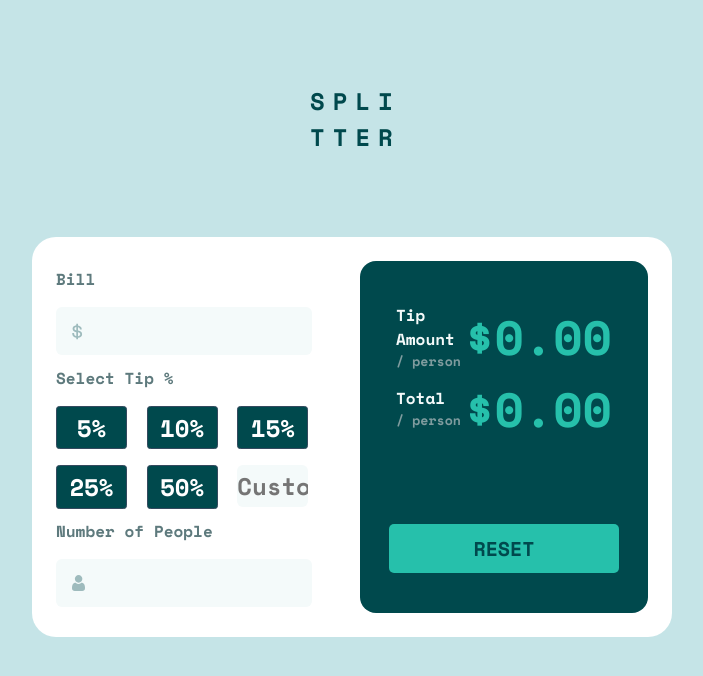
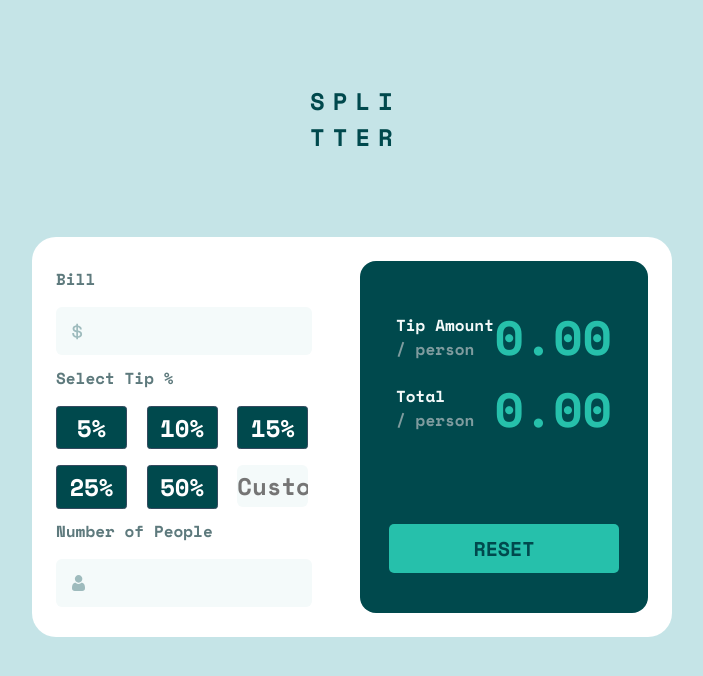
Before and after one commit to Patorikkun/tip-calculator-app, a React (Create React App) app: page / in a window 1280 px wide. Shown: the top 676 px of the page, without its empty margins (288-991 px from the left). Built offline with nearby package versions, Linux system fonts and the light colour scheme.

Commit message:
added-compute-functions

```diff
--- a/src/Bill.js
+++ b/src/Bill.js
@@ -1,11 +1,16 @@
-import React from "react";
+import React, { useEffect } from "react";
 import styled from "styled-components";
 import Label from "./DollarIcon";
 
-const Bill = () => {
+const Bill = ({ billAmount, setBillAmount, resetFields }) => {
   return (
     <Container>
-      <StyledBill type="number"></StyledBill>
+      <StyledBill
+        type="number"
+        className="clear-on-reset"
+        value={billAmount}
+        onChange={(event) => setBillAmount(event.target.value)}
+      ></StyledBill>
       <Label></Label>
     </Container>
   );
--- a/src/Calculator.js
+++ b/src/Calculator.js
@@ -1,13 +1,56 @@
-import React from "react";
+import React, { useState } from "react";
 import styled from "styled-components";
 import Computations from "./Computations";
 import Totals from "./Totals";
 
 const Calculator = () => {
+  const [billAmount, setBillAmount] = useState("");
+
+  const [customTip, setCustomTip] = useState("");
+
+  const [numPeople, setNumPeople] = useState("");
+
+  const [tipAmount, setTipAmount] = useState("");
+
+  const [totalAmount, setTotalAmount] = useState("");
+
+  const [resetFields, setResetFields] = useState(false);
+
+  const [selectedTip, setSelectedTip] = useState({ checked: {} });
+
+  const resetHandler = () => {
+    setResetFields(!resetFields);
+    setBillAmount("");
+    setCustomTip("");
+    setNumPeople("");
+    setTotalAmount("");
+    setTipAmount("");
+    setSelectedTip({ checked: {} });
+  };
+
   return (
     <StyledCalculator>
-      <Computations></Computations>
-      <Totals></Totals>
+      <Computations
+        billAmount={billAmount}
+        customTip={customTip}
+        numPeople={numPeople}
+        tipAmount={tipAmount}
+        totalAmount={totalAmount}
+        setTotalAmount={setTotalAmount}
+        setBillAmount={setBillAmount}
+        setCustomTip={setCustomTip}
+        setNumPeople={setNumPeople}
+        setTipAmount={setTipAmount}
+        resetFields={resetFields}
+        selectedTip={selectedTip}
+        setSelectedTip={setSelectedTip}
+      ></Computations>
+
+      <Totals
+        tipAmount={tipAmount}
+        totalAmount={totalAmount}
+        resetHandler={resetHandler}
+      ></Totals>
     </StyledCalculator>
   );
 };
--- a/src/Computations.js
+++ b/src/Computations.js
@@ -1,22 +1,60 @@
-import React from "react";
+import React, { useState, useEffect } from "react";
 import styled from "styled-components";
 import Bill from "./Bill";
 import SelectTip from "./SelectTip";
 import PeopleNum from "./PeopleNum";
-const Computations = () => {
+
+const Computations = ({
+  billAmount,
+  customTip,
+  numPeople,
+  tipAmount,
+  totalAmount,
+  setTotalAmount,
+  setBillAmount,
+  setCustomTip,
+  setNumPeople,
+  setTipAmount,
+  resetFields,
+  selectedTip,
+  setSelectedTip,
+}) => {
+  const tipAmountCompute = (billAmount * customTip) / numPeople;
+  const totalAmountCompute = billAmount / numPeople + tipAmountCompute;
+  useEffect(() => {
+    setTipAmount(Math.round((tipAmountCompute + Number.EPSILON) * 100) / 100); // 2 decimal places
+
+    setTotalAmount(
+      Math.round((totalAmountCompute + Number.EPSILON) * 100) / 100
+    );
+  });
+
   return (
     <StyledComputations>
       <OptionContainer>
         <Label>Bill</Label>
-        <Bill></Bill>
+        <Bill
+          billAmount={billAmount}
+          setBillAmount={setBillAmount}
+          resetFields={resetFields}
+        ></Bill>
       </OptionContainer>
       <OptionContainer>
         <Label>Select Tip %</Label>
-        <SelectTip></SelectTip>
+        <SelectTip
+          resetFields={resetFields}
+          customTip={customTip}
+          setCustomTip={setCustomTip}
+          selectedTip={selectedTip}
+          setSelectedTip={setSelectedTip}
+        ></SelectTip>
       </OptionContainer>
       <OptionContainer>
         <Label>Number of People</Label>
-        <PeopleNum></PeopleNum>
+        <PeopleNum
+          numPeople={numPeople}
+          setNumPeople={setNumPeople}
+        ></PeopleNum>
       </OptionContainer>
     </StyledComputations>
   );
--- a/src/PeopleNum.js
+++ b/src/PeopleNum.js
@@ -2,10 +2,14 @@ import React from "react";
 import styled from "styled-components";
 import Label from "./PeopleIcon";
 
-const PeopleNum = () => {
+const PeopleNum = ({ numPeople, setNumPeople }) => {
   return (
     <Container>
-      <StyledPeopleNum type="number"></StyledPeopleNum>
+      <StyledPeopleNum
+        type="number"
+        value={numPeople}
+        onChange={(event) => setNumPeople(event.target.value)}
+      ></StyledPeopleNum>
       <Label></Label>
     </Container>
   );
--- a/src/Reset.js
+++ b/src/Reset.js
@@ -1,8 +1,8 @@
 import React from "react";
 import styled from "styled-components";
 
-const Reset = () => {
-  return <StyledReset>RESET</StyledReset>;
+const Reset = ({ resetHandler }) => {
+  return <StyledReset onClick={resetHandler}>RESET</StyledReset>;
 };
 
 const StyledReset = styled.button`
--- a/src/SelectTip.js
+++ b/src/SelectTip.js
@@ -1,23 +1,57 @@
 import React, { useState } from "react";
 import styled from "styled-components";
 
-const SelectTip = () => {
-  const [customTip, setCustomTip] = useState();
+const SelectTip = ({
+  customTip,
+  setCustomTip,
+  selectedTip,
+  setSelectedTip,
+}) => {
+  const tipArray = [0.05, 0.1, 0.15, 0.25, 0.5];
+
+  const selectedTipCount = Object.keys(selectedTip).filter(
+    (key) => selectedTip[key]
+  ).length; //tracks the length of selected tip option
+
+  const disabled = selectedTipCount > 1; //disables unselected tips
+
+  const onChangeSelectedTip = (index) => {
+    setSelectedTip((prev) => ({
+      checked: {
+        [index]: !prev.checked[index],
+      },
+    }));
+  };
+
+  const changeHandler = (tip, index) => {
+    setCustomTip(tip);
+    onChangeSelectedTip(index);
+  };
 
   return (
     <StyledContainer>
-      <StyledTip type="checkbox"></StyledTip>
-      <StyledTip type="checkbox"></StyledTip>
-      <StyledTip type="checkbox"></StyledTip>
-      <StyledTip type="checkbox"></StyledTip>
-      <StyledTip type="checkbox"></StyledTip>
+      {tipArray.map((tip, index) => (
+        <StyledTip
+          key={index}
+          type="checkbox"
+          onChange={() => changeHandler(tip, index)}
+          checked={selectedTip[index] || false}
+          disabled={!selectedTip[index] && disabled}
+          style={
+            selectedTip.checked[index] === true
+              ? { backgroundColor: "hsl(172, 67%, 45%)" }
+              : null
+          }
+        ></StyledTip>
+      ))}
+
       <StyledTip
         type="tel"
         min="0"
         max="99"
         maxLength="2"
         placeholder="Custom"
-        onChange={(event) => setCustomTip(event.target.value)}
+        onChange={(event) => setCustomTip(event.target.value / 100)}
         style={
           customTip == null || customTip == ""
             ? { padding: 0 }
--- a/src/Totals.js
+++ b/src/Totals.js
@@ -1,7 +1,7 @@
 import React from "react";
 import styled from "styled-components";
 import Reset from "./Reset";
-const Totals = () => {
+const Totals = ({ totalAmount, tipAmount, resetHandler }) => {
   return (
     <StyledSection>
       <TotalContainer>
@@ -9,17 +9,21 @@ const Totals = () => {
           Tip Amount<SubLabel>/ person</SubLabel>
         </Label>
 
-        <Amount>$0.00</Amount>
+        <Amount>
+          {!tipAmount || tipAmount == Infinity ? "0.00" : tipAmount}
+        </Amount>
       </TotalContainer>
       <TotalContainer>
         <Label>
           Total<SubLabel>/ person</SubLabel>
         </Label>
 
-        <Amount>$0.00</Amount>
+        <Amount>
+          {!totalAmount || totalAmount == Infinity ? "0.00" : totalAmount}
+        </Amount>
       </TotalContainer>
 
-      <Reset></Reset>
+      <Reset resetHandler={resetHandler}></Reset>
     </StyledSection>
   );
 };
@@ -63,7 +67,7 @@ const Label = styled.h4`
   font-weight: 700;
 `;
 
-const SubLabel = styled.h5`
+const SubLabel = styled.p`
   color: hsl(184, 14%, 56%);
   font-weight: 700;
 `;
```
